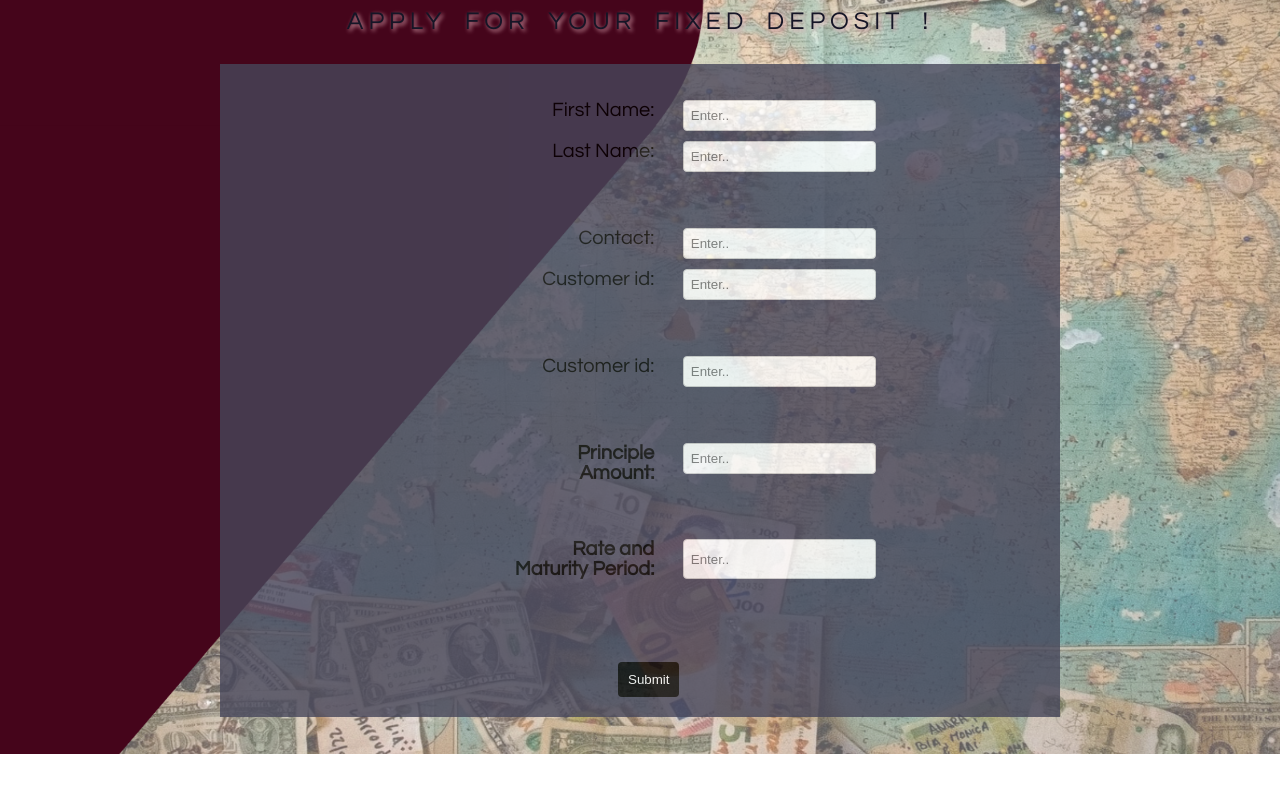
After one commit to hrishik18/Banking_System, a PHP site: page /fd.php in a window 1280 px wide. The commit adds this page. Run offline with PHP 8.4, Linux system fonts and the light colour scheme.

```diff
--- /dev/null
+++ b/fd.php
@@ -0,0 +1,143 @@
+<!DOCTYPE html>
+<html>
+<link rel="preconnect" href="https://fonts.googleapis.com">
+<link rel="preconnect" href="https://fonts.gstatic.com" crossorigin>
+<link href="https://fonts.googleapis.com/css2?family=Montserrat:wght@100&family=Questrial&display=swap" rel="stylesheet">
+<link rel="stylesheet" href="/styles/form_f.css">
+<title>Fixed Deposit</title>
+
+<body>
+    <?php
+    $contactErr = $fnameErr = $lnameErr = $custidErr = $prinErr=$rateErr = "";
+    $fname = $lname = $contact = $custid = $rate = $prin = "";
+    if ($_SERVER["REQUEST_METHOD"] == "POST") {
+        if (empty($_POST["fname"])) {
+            $fnameErr = "first Name is required";
+        } else {
+            $name = input_data($_POST["fname"]);
+
+            if (!preg_match("/^[a-zA-Z ]*$/", $name)) {
+                $fnameErr = "Only alphabets and white space are allowed";
+            }
+        }
+        if (empty($_POST["lname"])) {
+            $lnameErr = "last Name is required";
+        } else {
+            $name = input_data($_POST["lname"]);
+            if (!preg_match("/^[a-zA-Z ]*$/", $name)) {
+                $lnameErr = "Only alphabets and white space are allowed";
+            }
+        }
+        if (empty($_POST["rate"])) {
+            $rateErr = "Rate is required";
+        } else {
+            $rate = input_data($_POST["rate"]);
+            // check if mobile no is well-formed
+            if (!preg_match("/^[0-9]*$/", $rate)) {
+                $rateErr = "Only numeric value is allowed.";
+            }
+            //check mobile no length should not be less and greator than 10
+            if (strlen($rate) != 10) {
+                $rateErr = "Mobile no must contain 10 digits.";
+            }
+        }
+        if (empty($_POST["maxlimit"])) {
+            $maxlimitErr = "Max limit is required";
+        } else {
+            $maxlimit = input_data($_POST["maxlimit"]);
+            // check if mobile no is well-formed
+            if (!preg_match("/^[0-9]*$/", $maxlimit)) {
+                $maxlimitErr = "Only numeric value is allowed.";
+            }
+            if ($maxlimit < 0) {
+                $maxlimitErr = "Cant be negative";
+            }
+        }
+        //custid is auto filled
+    }
+    function input_data($data)
+    {
+        $data = trim($data);
+        $data = stripslashes($data);
+        $data = htmlspecialchars($data);
+        return $data;
+    }
+
+    if (isset($_POST['submit'])) {
+        //add in data base
+    }
+    ?>
+
+    <div class="title">
+        Apply for your Fixed Deposit !
+    </div>
+    <div class="container">
+        <br>
+        <div class="row">
+            <label for="fname">First Name: </label>
+            <input type="text" id="fname" name="fname" placeholder="Enter..">
+        </div>
+        <span class="error">
+            <?php echo $fnameErr; ?>
+        </span>
+
+        <div class="row">
+            <label for="lname">Last Name: </label>
+            <input type="text" id="lname" name="lname" placeholder="Enter..">
+        </div>
+        <span class="error">
+            <?php echo $lnameErr; ?>
+        </span>
+
+        <br></br>
+        <div class="row">
+            <label for="Contact">Contact: </label>
+            <input type="text" id="Contact" name="contact" placeholder="Enter..">
+        </div>
+        <span class="error">
+            <?php echo $contactErr; ?>
+        </span>
+
+        <div class="row">
+            <label for="Age">Customer id: </label>
+            <input type="text" id="Age" name="custid" placeholder="Enter..">
+        </div>
+        <span class="error">
+            <?php echo $custidErr; ?>
+        </span>
+        <br></br>
+        <div class="row">
+            <label for="Age">Customer id: </label>
+            <input type="text" id="Age" name="custid" placeholder="Enter..">
+        </div>
+        <span class="error">
+            <?php echo $custidErr; ?>
+        </span>
+        <br></br>
+        <div class="row">
+            <label for="prin"><b>Principle Amount: </label>
+            <input type="text" id="prin" name="prin" placeholder="Enter..">
+        </div>
+        <span class="error">
+            <?php echo $prinErr; ?>
+        </span>
+        <br></br>
+        <div class="row">
+            <label for="rate"><b>Rate and Maturity Period: </b></label>
+            <input type="text" id="rate" name="rate" placeholder="Enter..">
+        </div>
+        <span class="error">
+            <?php echo $rateErr; ?>
+        </span>
+        <br></br>
+        <div id="submit">
+            <input type="submit" value="Submit">
+        </div>
+        <br>
+        <br>
+        <br>
+    </div>
+    </div>
+</body>
+
+</html>
--- a/styles/form_c.css
+++ b/styles/form_c.css
@@ -1,5 +1,5 @@
 body {
-    background-image: url("./Cred_form.png");
+    background-image: url(../images/Cred_form.png);
     background-repeat: no-repeat;
     background-size: 1540px 754px;
    }
--- a/templates/home.html
+++ b/templates/home.html
@@ -143,8 +143,6 @@
     }
   }
 
-
-  .mySlides fade
 </style>
 </head>
 
```
Also changed, not shown: creditcard.php (+85 -0 lines), debitcard.php (+34 -20 lines), templates/credit_card_form.html (+43 -24 lines), styles/Cred_form.png (deleted).
